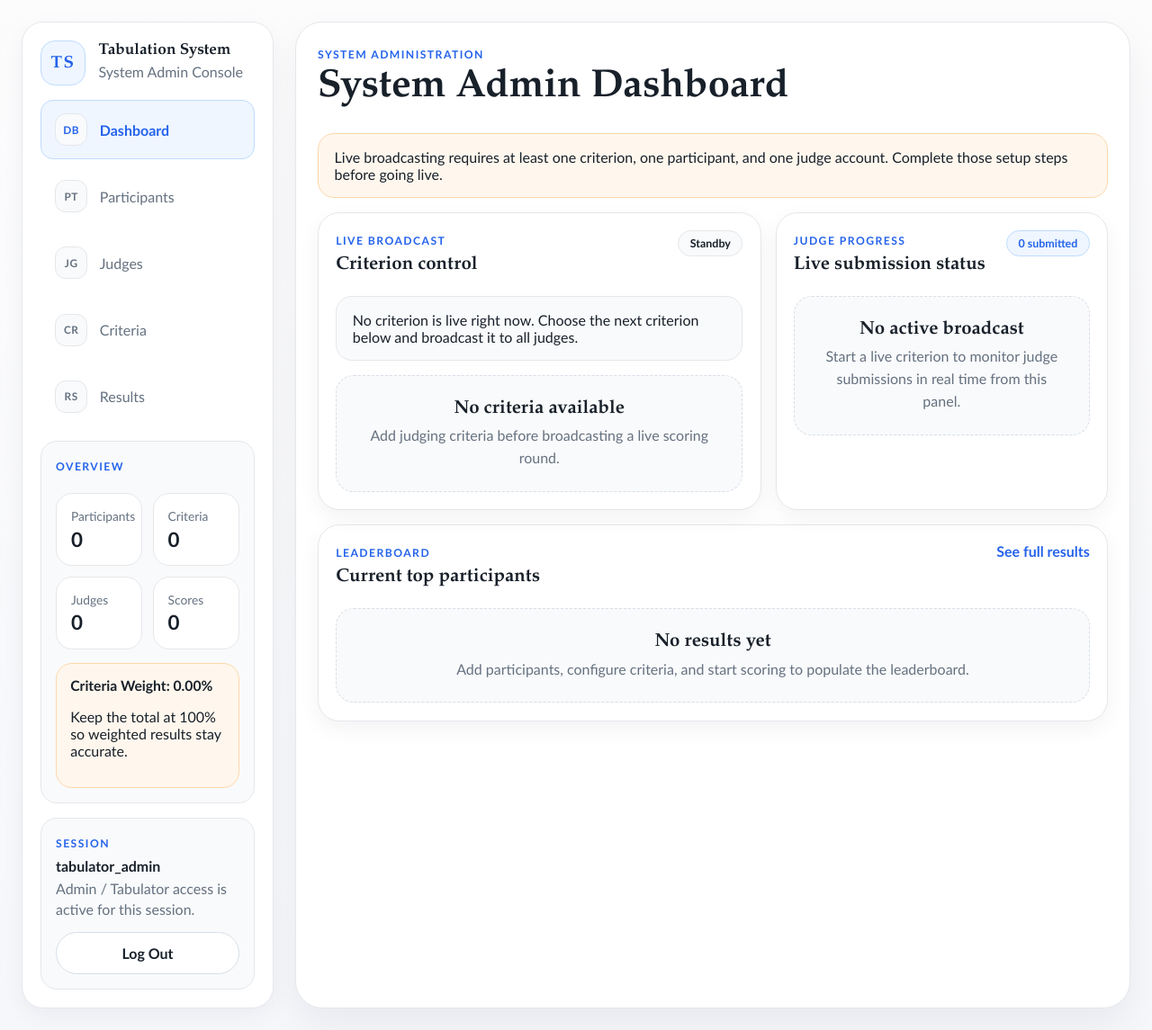
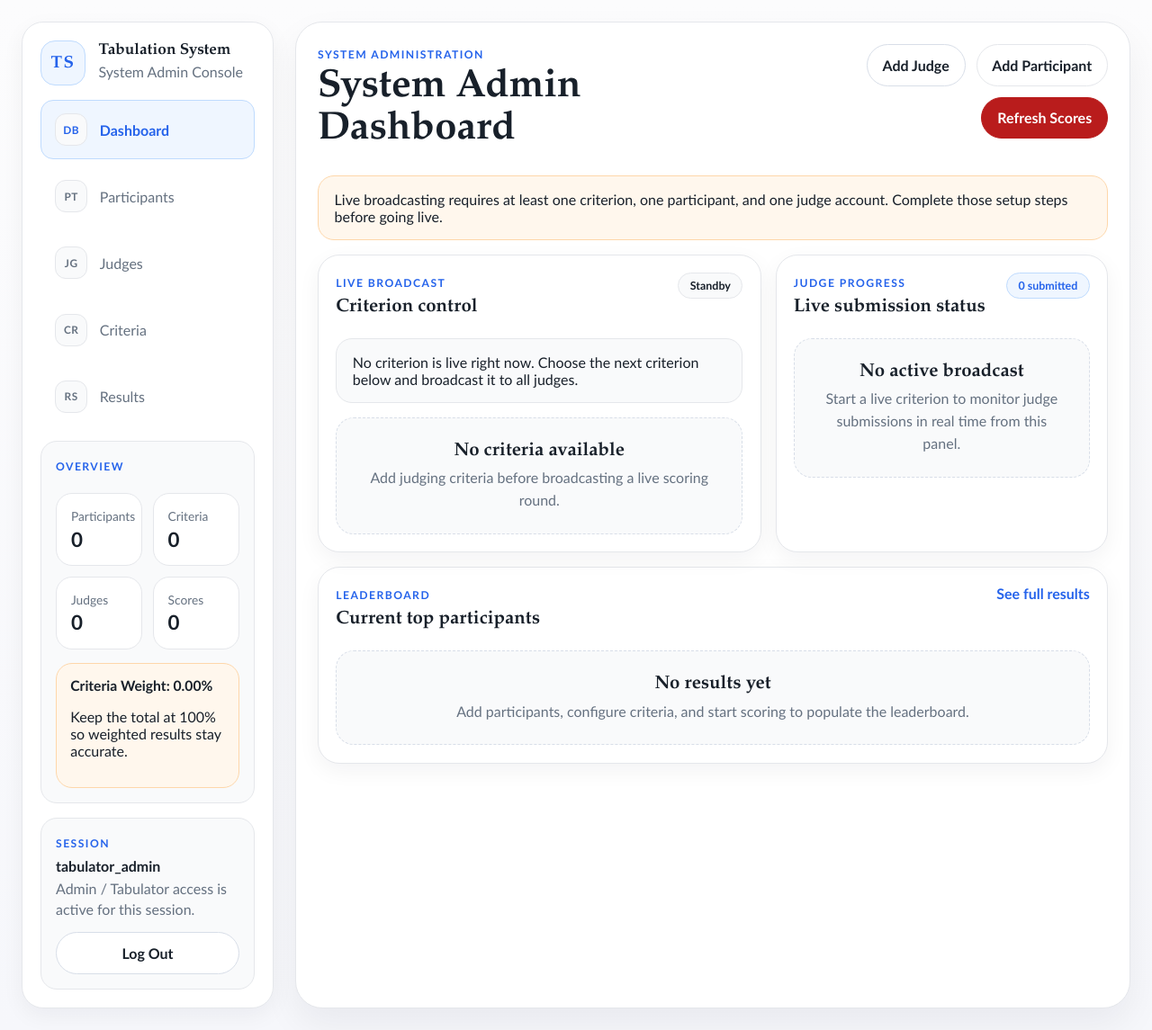
Before and after one commit to Guevarra-Alpie01/Tabulation-System, a Django app: page /sys-admin/admin-dash/ in a window 1280 px wide. Shown: the whole page at 90% size. Run offline with Django 5.2, Linux system fonts and the light colour scheme; a user stored in the database is signed in; data comes from the database, SQL or seed files in the repository; data that the repository does not hold is empty.

Commit message:
added a refresh button to reset scores

```diff
--- a/systemadmin/templates/admin_dashboard.html
+++ b/systemadmin/templates/admin_dashboard.html
@@ -2,6 +2,12 @@
 
 {% block title %}Admin Dashboard{% endblock %}
 {% block page_title %}System Admin Dashboard{% endblock %}
+
+{% block page_actions %}
+    <a href="{% url 'systemadmin:add_judge' %}" class="button secondary">Add Judge</a>
+    <a href="{% url 'systemadmin:add_participant' %}" class="button ghost">Add Participant</a>
+    <button type="button" class="button danger" data-refresh-modal-open>Refresh Scores</button>
+{% endblock %}
 
 {% block extra_head %}
     <style>
@@ -277,4 +340,104 @@
             {% endif %}
         </article>
     </section>
+
+    <div class="refresh-modal" data-refresh-modal hidden>
+        <button type="button" class="refresh-modal-backdrop" data-refresh-modal-close aria-label="Close refresh confirmation"></button>
+        <div class="refresh-modal-card" role="dialog" aria-modal="true" aria-labelledby="refresh-modal-title">
+            <div class="panel-head">
+                <div>
+                    <span class="section-label">Score Refresh</span>
+                    <h2 id="refresh-modal-title">Clear all submitted judge scores</h2>
+                </div>
+                <span class="pill warning">Protected Action</span>
+            </div>
+
+            <p class="refresh-modal-copy">
+                This will remove every judge score for all participants across all criteria. To continue,
+                type <strong>REFRESH</strong> below. Live submission markers will also be cleared so judges can resubmit from a clean slate.
+            </p>
+
+            <form method="post" action="{% url 'systemadmin:refresh_scores' %}">
+                {% csrf_token %}
+                <div class="refresh-modal-field">
+                    <label for="refresh-confirmation-input">Confirmation Word</label>
+                    <input id="refresh-confirmation-input"
+                           type="text"
+                           name="confirmation_text"
+                           class="form-input"
+                           placeholder="Type REFRESH to confirm"
+                           autocomplete="off"
+                           autocapitalize="characters"
+                           data-refresh-confirmation>
+                </div>
+                <p class="refresh-modal-footnote">
+                    This action keeps participants, criteria, and judge accounts intact. Only submitted scores and live submission records will be reset.
+                </p>
+                <div class="button-row" style="justify-content:flex-end;">
+                    <button type="button" class="button ghost" data-refresh-modal-close>Cancel</button>
+                    <button type="submit" class="button danger" data-refresh-submit disabled>Clear All Scores</button>
+                </div>
+            </form>
+        </div>
+    </div>
 {% endblock %}
+
+{% block extra_script %}
+    <script>
+        const refreshModal = document.querySelector("[data-refresh-modal]");
+        const refreshModalOpeners = document.querySelectorAll("[data-refresh-modal-open]");
+        const refreshModalClosers = document.querySelectorAll("[data-refresh-modal-close]");
+        const refreshConfirmationInput = document.querySelector("[data-refresh-confirmation]");
+        const refreshSubmitButton = document.querySelector("[data-refresh-submit]");
+
+        function syncRefreshConfirmation() {
+            if (!refreshConfirmationInput || !refreshSubmitButton) {
+                return;
+            }
+
+            refreshSubmitButton.disabled = refreshConfirmationInput.value.trim().toUpperCase() !== "REFRESH";
+        }
+
+        function openRefreshModal() {
+            if (!refreshModal) {
+                return;
+            }
+
+            refreshModal.hidden = false;
+            document.body.style.overflow = "hidden";
+
+            if (refreshConfirmationInput) {
+                refreshConfirmationInput.value = "";
+                syncRefreshConfirmation();
+                refreshConfirmationInput.focus();
+            }
+        }
+
+        function closeRefreshModal() {
+            if (!refreshModal) {
+                return;
+            }
+
+            refreshModal.hidden = true;
+            document.body.style.overflow = "";
+        }
+
+        refreshModalOpeners.forEach((button) => {
+            button.addEventListener("click", openRefreshModal);
+        });
+
+        refreshModalClosers.forEach((button) => {
+            button.addEventListener("click", closeRefreshModal);
+        });
+
+        if (refreshConfirmationInput) {
+            refreshConfirmationInput.addEventListener("input", syncRefreshConfirmation);
+        }
+
+        document.addEventListener("keydown", (event) => {
+            if (event.key === "Escape" && refreshModal && !refreshModal.hidden) {
+                closeRefreshModal();
+            }
+        });
+    </script>
+{% endblock %}
--- a/systemadmin/urls.py
+++ b/systemadmin/urls.py
@@ -21,6 +21,7 @@ urlpatterns = [
     path("criteria/reorder/", views.reorder_criteria, name="reorder_criteria"),
     path("criteria/<int:criteria_id>/go-live/", views.activate_live_criterion, name="activate_live_criterion"),
     path("live/stop/", views.stop_live_criterion, name="stop_live_criterion"),
+    path("scores/refresh/", views.refresh_scores, name="refresh_scores"),
     path("add-criteria/", views.add_criteria, name="add_criteria"),
     path("criteria/<int:criteria_id>/edit/", views.edit_criteria, name="edit_criteria"),
     path("criteria/<int:criteria_id>/delete/", views.delete_criteria, name="delete_criteria"),
--- a/systemadmin/views.py
+++ b/systemadmin/views.py
@@ -522,6 +522,37 @@ def stop_live_criterion(request):
     return redirect("systemadmin:admin_dashboard")
 
 
+@require_POST
+@admin_required
+@transaction.atomic
+def refresh_scores(request):
+    confirmation_text = str(request.POST.get("confirmation_text", "")).strip().upper()
+
+    if confirmation_text != "REFRESH":
+        messages.error(request, "Type REFRESH in the confirmation box to clear all judge scores.")
+        return redirect("systemadmin:admin_dashboard")
+
+    cleared_score_count = Score.objects.count()
+    cleared_submission_count = LiveCriteriaSubmission.objects.count()
+
+    if not cleared_score_count and not cleared_submission_count:
+        messages.info(request, "There are no submitted judge scores to refresh right now.")
+        return redirect("systemadmin:admin_dashboard")
+
+    Score.objects.all().delete()
+    LiveCriteriaSubmission.objects.all().delete()
+
+    if cleared_submission_count:
+        messages.success(
+            request,
+            f"All judge scores were refreshed. {cleared_score_count} score records and {cleared_submission_count} live submission records were cleared.",
+        )
+    else:
+        messages.success(request, f"All judge scores were refreshed. {cleared_score_count} score records were cleared.")
+
+    return redirect("systemadmin:admin_dashboard")
+
+
 @admin_required
 def edit_criteria(request, criteria_id):
     criterion = get_object_or_404(Criteria, pk=criteria_id)
```
Also changed, not shown: other parts of systemadmin/templates/admin_dashboard.html (+57 -0 lines), systemadmin/tests.py (+60 -0 lines).
